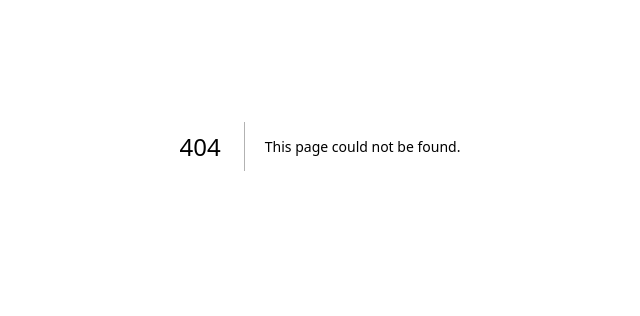
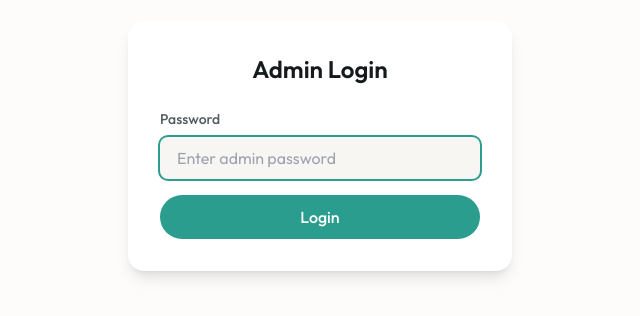
Before and after one commit to Rewall90/matlosen-web, a Next.js app: page /admin/login in a window 1280 px wide. Before the commit this address had no page. Shown: the part 254-570 px from the top of the page, without its empty margins (320-960 px from the left). Built offline with nearby package versions, Linux system fonts and the light colour scheme.

Commit message:
feat: add admin login page

```diff
--- /dev/null
+++ b/app/admin/login/page.tsx
@@ -0,0 +1,79 @@
+'use client'
+
+import { useState } from 'react'
+import { useRouter, useSearchParams } from 'next/navigation'
+import { login } from '@/lib/auth/session'
+
+export default function AdminLoginPage() {
+  const router = useRouter()
+  const searchParams = useSearchParams()
+  const redirect = searchParams.get('redirect') || '/admin'
+
+  const [password, setPassword] = useState('')
+  const [error, setError] = useState('')
+  const [loading, setLoading] = useState(false)
+
+  async function handleSubmit(e: React.FormEvent) {
+    e.preventDefault()
+    setError('')
+    setLoading(true)
+
+    try {
+      const result = await login(password)
+
+      if (result.success) {
+        router.push(redirect)
+        router.refresh()
+      } else {
+        setError(result.error || 'Login failed')
+      }
+    } catch (err) {
+      setError('An unexpected error occurred')
+    } finally {
+      setLoading(false)
+    }
+  }
+
+  return (
+    <div className="min-h-screen flex items-center justify-center bg-background">
+      <div className="w-full max-w-sm p-8 bg-surface-elevated rounded-card shadow-card">
+        <h1 className="text-2xl font-semibold text-text-primary mb-6 text-center">
+          Admin Login
+        </h1>
+
+        <form onSubmit={handleSubmit} className="space-y-4">
+          <div>
+            <label
+              htmlFor="password"
+              className="block text-sm font-medium text-text-secondary mb-2"
+            >
+              Password
+            </label>
+            <input
+              type="password"
+              id="password"
+              value={password}
+              onChange={(e) => setPassword(e.target.value)}
+              className="w-full px-4 py-2 border border-border rounded-lg bg-surface text-text-primary focus:outline-none focus:ring-2 focus:ring-primary focus:border-transparent"
+              placeholder="Enter admin password"
+              required
+              autoFocus
+            />
+          </div>
+
+          {error && (
+            <p className="text-red-600 text-sm">{error}</p>
+          )}
+
+          <button
+            type="submit"
+            disabled={loading}
+            className="w-full py-2.5 px-5 bg-primary text-text-inverse font-medium rounded-button hover:bg-primary-dark transition-colors duration-default disabled:opacity-50 disabled:cursor-not-allowed"
+          >
+            {loading ? 'Logging in...' : 'Login'}
+          </button>
+        </form>
+      </div>
+    </div>
+  )
+}
```
